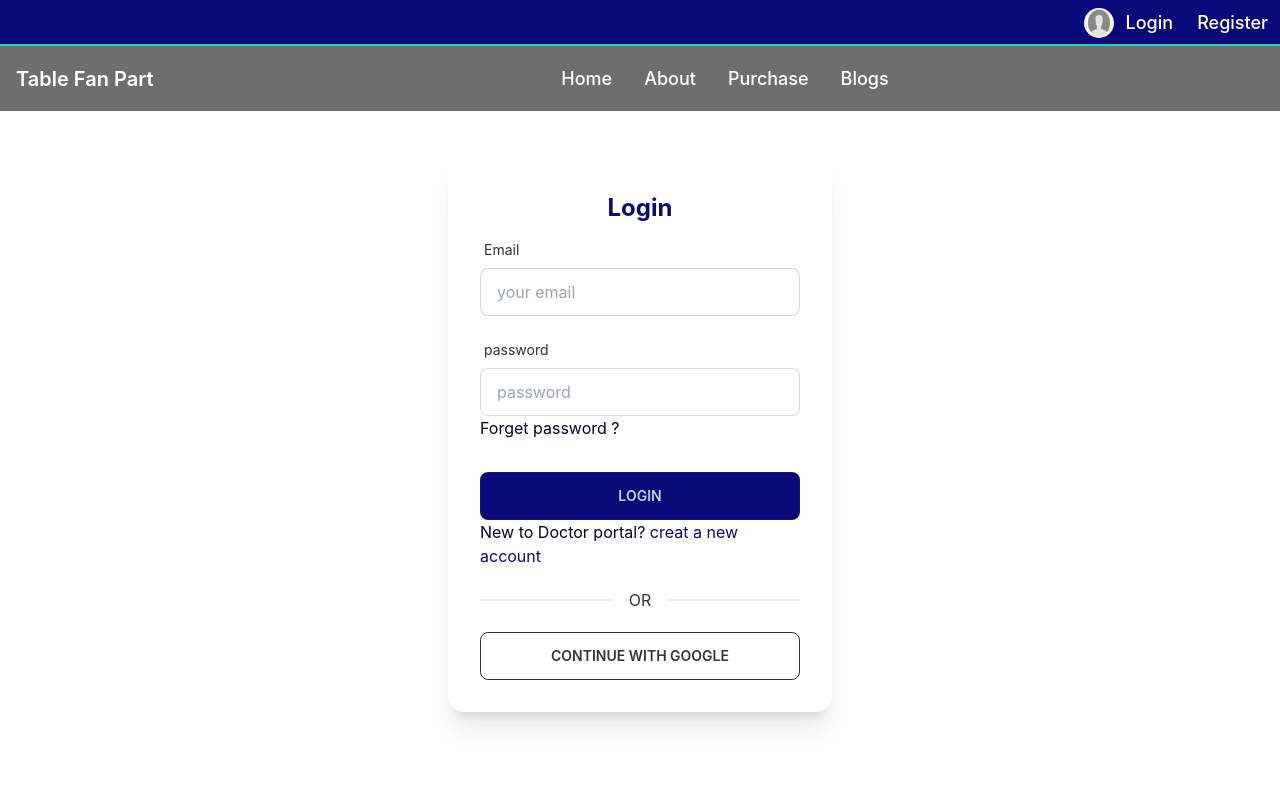
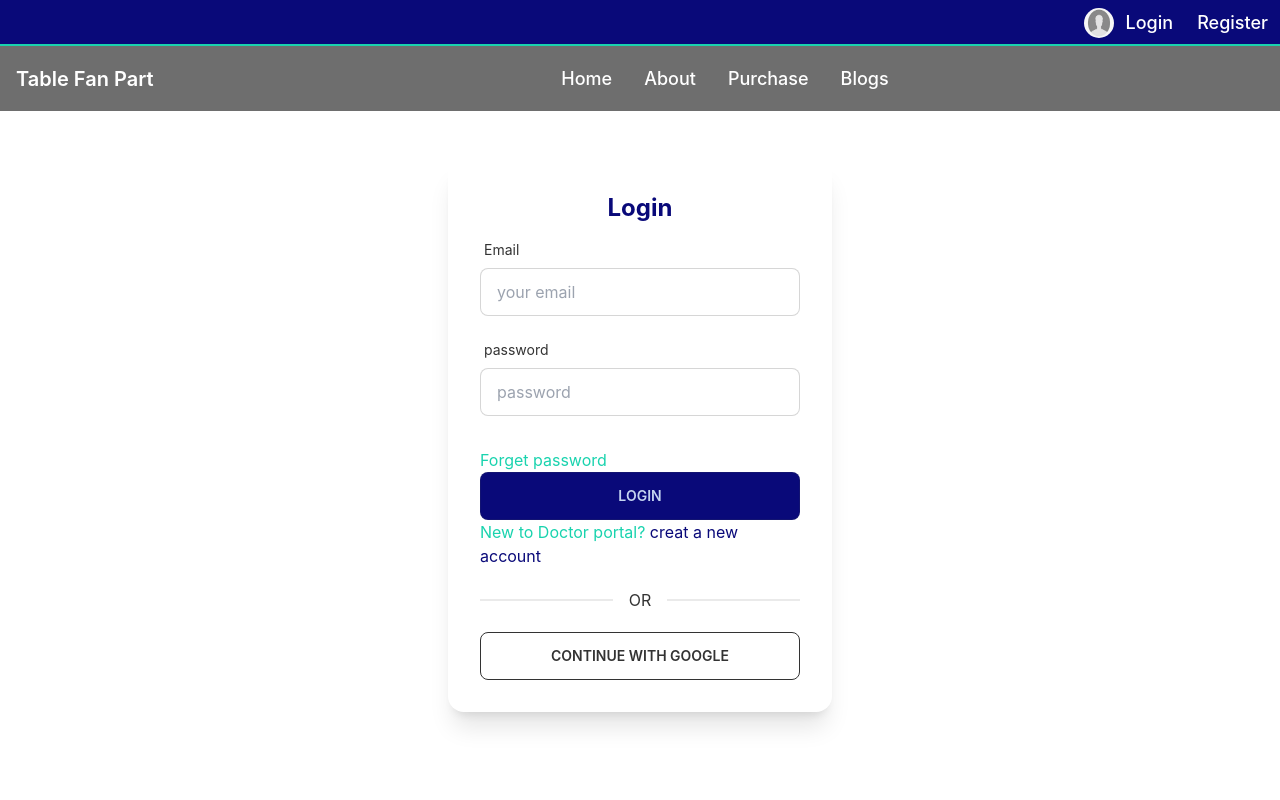
Before and after one commit to arifa-akter/table-fan-manufacture, a React (Create React App) app: page /login in a window 1280 px wide. Shown: the top 800 px of the page. Built offline with nearby package versions, Linux system fonts and the light colour scheme; no server answers; the HTML template or start-up script is replaced by a standard one.

Commit message:
add reset pssword

```diff
--- a/src/components/Authentication/Login.js
+++ b/src/components/Authentication/Login.js
@@ -1,16 +1,20 @@
-import React, { useEffect } from 'react';
+import React, { useEffect, useRef} from 'react';
 import { useForm } from  "react-hook-form";
-import { useSignInWithGoogle ,useSignInWithEmailAndPassword} from 'react-firebase-hooks/auth';
+import { useSignInWithGoogle ,useSignInWithEmailAndPassword ,useSendPasswordResetEmail} from 'react-firebase-hooks/auth';
 import { Link, useLocation, useNavigate } from 'react-router-dom';
 import auth from '../../firebase.init'
 import useToken from '../../hooks/useToken';
+import { toast } from 'react-toastify';
 const Login = () => {
+  const emailRef = useRef('')
+  console.log(emailRef.current.value)
      // sIgn in with Google
      const [signInWithGoogle, gUser, gLoading, gError] = useSignInWithGoogle(auth);
 
      // sign in with email and password
      const [signInWithEmailAndPassword,user,loading,error, ] = useSignInWithEmailAndPassword(auth);
-
+    //  password reset
+     const [sendPasswordResetEmail] = useSendPasswordResetEmail(auth);
      // react hook form
         const { register, formState: { errors }, handleSubmit } = useForm();
 
@@ -28,7 +32,6 @@ const Login = () => {
      useEffect(()=>{
        if(user || gUser){
          navigate(from, { replace: true });
-          //  console.log(user , gUser)
        }
      },[user,gUser ,navigate,from])
      // user part
@@ -64,10 +67,26 @@ const Login = () => {
      }
 
      // form submit part start
-     const onSubmit = data => {
+     const onSubmit = async data => {
          console.log(data)
          signInWithEmailAndPassword(data.email ,data.password)
+
      };
+     const resetPassword= async()=>{
+      const email = emailRef.current.value
+      console.log(email)
+      if(email){
+          await sendPasswordResetEmail(email);
+          toast('Sent email please check email and set password');
+      }
+      else{
+          toast('please enter email');
+      }
+
+   }
+
+
+
 
     return (
         <section className='container mx-auto lg:mt-40 lg:mb-28 mb-11 mt-28'>
@@ -81,6 +100,7 @@ const Login = () => {
                    <span class="label-text">Email</span>
                  </label>
                  <input type="email"
+                 ref={emailRef}
                  placeholder="your email"
                  className="input input-bordered w-full max-w-xs"
                  {...register("email", {
@@ -130,7 +150,6 @@ const Login = () => {
 
                    })}
                   />
-                  <span className='text-accent' >Forget password ?</span>
                  <label className='mt-4 mb-4'>
                    { errors.password?.type === 'required' &&
                     <>
@@ -149,8 +168,9 @@ const Login = () => {
               </div>
               {loginLoading}
               {loginError}
+              <span className='text-secondary'type="submit" onClick={resetPassword}>Forget password</span>
               <button type="submit"className="btn input-bordered w-full max-w-xs bg-primary">Login</button>
-              <span className='text-accent'>New to Doctor portal? </span>
+              <span className='text-secondary'>New to Doctor portal? </span>
               <Link to="/register" ><span className='text-primary'>creat a new account</span></Link>
             </form>
           <div className="divider">OR</div>
--- a/src/components/Authentication/Register.js
+++ b/src/components/Authentication/Register.js
@@ -8,7 +8,7 @@ const Register = () => {
     // sIgn in with Google
     const [signInWithGoogle, gUser, gLoading, gError] = useSignInWithGoogle(auth);
     // creat a new user with email and password
-    const [createUserWithEmailAndPassword,user,loading,error,] = useCreateUserWithEmailAndPassword(auth);
+    const [createUserWithEmailAndPassword,user,loading,error,] = useCreateUserWithEmailAndPassword(auth ,{sendEmailVerification:true});
     // react hook form
     const { register, formState: { errors }, handleSubmit } = useForm();
     // update profile
@@ -164,7 +164,7 @@ const Register = () => {
               {loginLoading}
               {loginError}
               <button type="submit"className="btn input-bordered w-full max-w-xs bg-primary">Register</button>
-              <span className='text-accent'><small>already have an account</small></span>
+              <span className='text-secondary'><small>already have an account</small></span>
               <Link to="/login" ><span className='text-primary'><small>Login</small></span></Link>
             </form>
           <div className="divider">OR</div>
```
